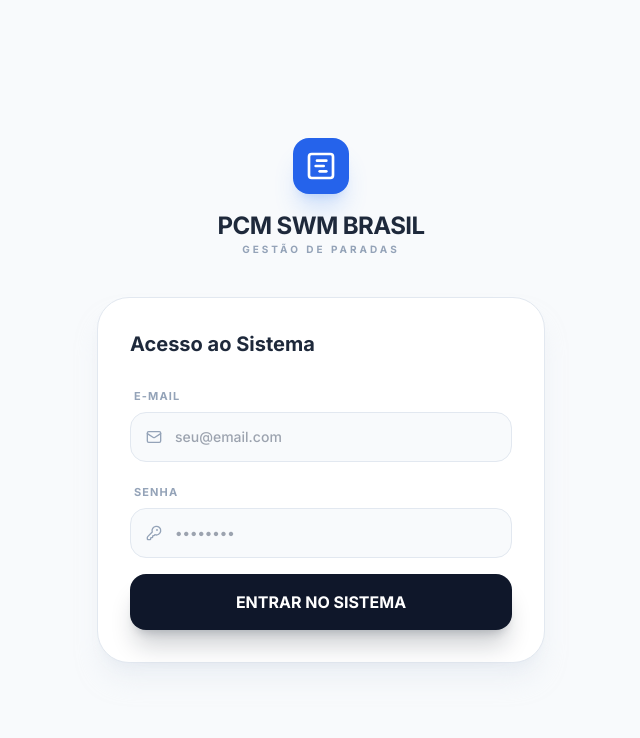
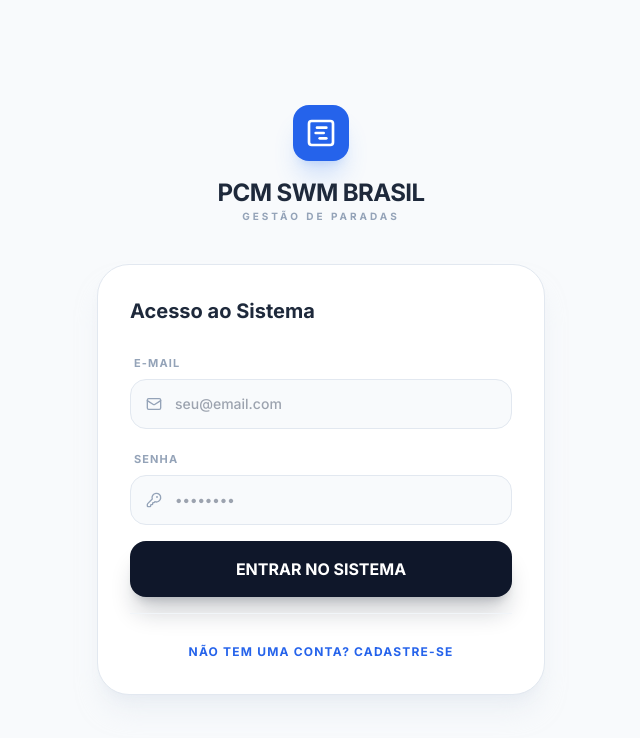
Before and after one commit to bccariello6-oss/PCM-BRASIL---Parada-Programada, a React (Vite) app: page / in a window 1280 px wide. Shown: the top 738 px of the page, without its empty margins (319-959 px from the left). Built offline with nearby package versions, Linux system fonts and the light colour scheme; no server answers.

Commit message:
Implement Sign Up flow

```diff
--- a/components/Login.tsx
+++ b/components/Login.tsx
@@ -3,16 +3,39 @@ import { supabase } from '../lib/supabase';
 import { KeyRound, Mail, Loader2, GanttChartSquare } from 'lucide-react';
 
 const Login: React.FC = () => {
+    const [isSignUp, setIsSignUp] = useState(false);
     const [email, setEmail] = useState('');
     const [password, setPassword] = useState('');
     const [loading, setLoading] = useState(false);
     const [error, setError] = useState<string | null>(null);
+    const [success, setSuccess] = useState<string | null>(null);
 
-    const handleLogin = async (e: React.FormEvent) => {
+    const handleSubmit = async (e: React.FormEvent) => {
         e.preventDefault();
         setLoading(true);
         setError(null);
+        setSuccess(null);
 
+        if (isSignUp) {
+            const { error, data } = await supabase.auth.signUp({
+                email,
+                password,
+                options: {
+                    emailRedirectTo: window.location.origin
+                }
+            });
+
+            if (error) {
+                setError(error.message === 'User already registered' ? 'E-mail já cadastrado.' : error.message);
+                setLoading(false);
+            } else if (data.user && data.session) {
+                // Auto-logged in
+            } else {
+                setSuccess('Conta criada! Verifique seu e-mail (caso a confirmação esteja ativa) ou tente entrar.');
+                setLoading(false);
+                setIsSignUp(false);
+            }
+        } else {
             const { error } = await supabase.auth.signInWithPassword({
                 email,
                 password,
@@ -21,6 +44,7 @@ const Login: React.FC = () => {
             if (error) {
                 setError('Credenciais inválidas ou erro de conexão.');
                 setLoading(false);
+            }
         }
     };
 
@@ -36,9 +60,11 @@ const Login: React.FC = () => {
                 </div>
 
                 <div className="bg-white p-8 rounded-[32px] border border-slate-200 shadow-xl shadow-slate-200/50">
-                    <h2 className="text-xl font-bold text-slate-800 mb-6">Acesso ao Sistema</h2>
+                    <h2 className="text-xl font-bold text-slate-800 mb-6">
+                        {isSignUp ? 'Criar Nova Conta' : 'Acesso ao Sistema'}
+                    </h2>
 
-                    <form onSubmit={handleLogin} className="space-y-4">
+                    <form onSubmit={handleSubmit} className="space-y-4">
                         <div className="space-y-1.5">
                             <label className="text-[11px] font-black text-slate-400 uppercase tracking-widest ml-1">E-mail</label>
                             <div className="relative">
@@ -75,6 +101,12 @@ const Login: React.FC = () => {
                             </div>
                         )}
 
+                        {success && (
+                            <div className="p-4 bg-emerald-50 border border-emerald-100 rounded-2xl text-emerald-600 text-xs font-bold">
+                                {success}
+                            </div>
+                        )}
+
                         <button
                             type="submit"
                             disabled={loading}
@@ -83,9 +115,23 @@ const Login: React.FC = () => {
                             {loading ? (
                                 <Loader2 className="w-5 h-5 animate-spin" />
                             ) : (
-                                'ENTRAR NO SISTEMA'
+                                isSignUp ? 'CADASTRAR E ENTRAR' : 'ENTRAR NO SISTEMA'
                             )}
                         </button>
+
+                        <div className="mt-6 pt-6 border-t border-slate-100 text-center">
+                            <button
+                                type="button"
+                                onClick={() => {
+                                    setIsSignUp(!isSignUp);
+                                    setError(null);
+                                    setSuccess(null);
+                                }}
+                                className="text-xs font-black text-blue-600 uppercase tracking-widest hover:text-blue-700 transition-colors"
+                            >
+                                {isSignUp ? 'Já tem uma conta? Entrar' : 'Não tem uma conta? Cadastre-se'}
+                            </button>
+                        </div>
                     </form>
                 </div>
             </div>
```
Lines whose indentation alone changed are shown as unchanged.
